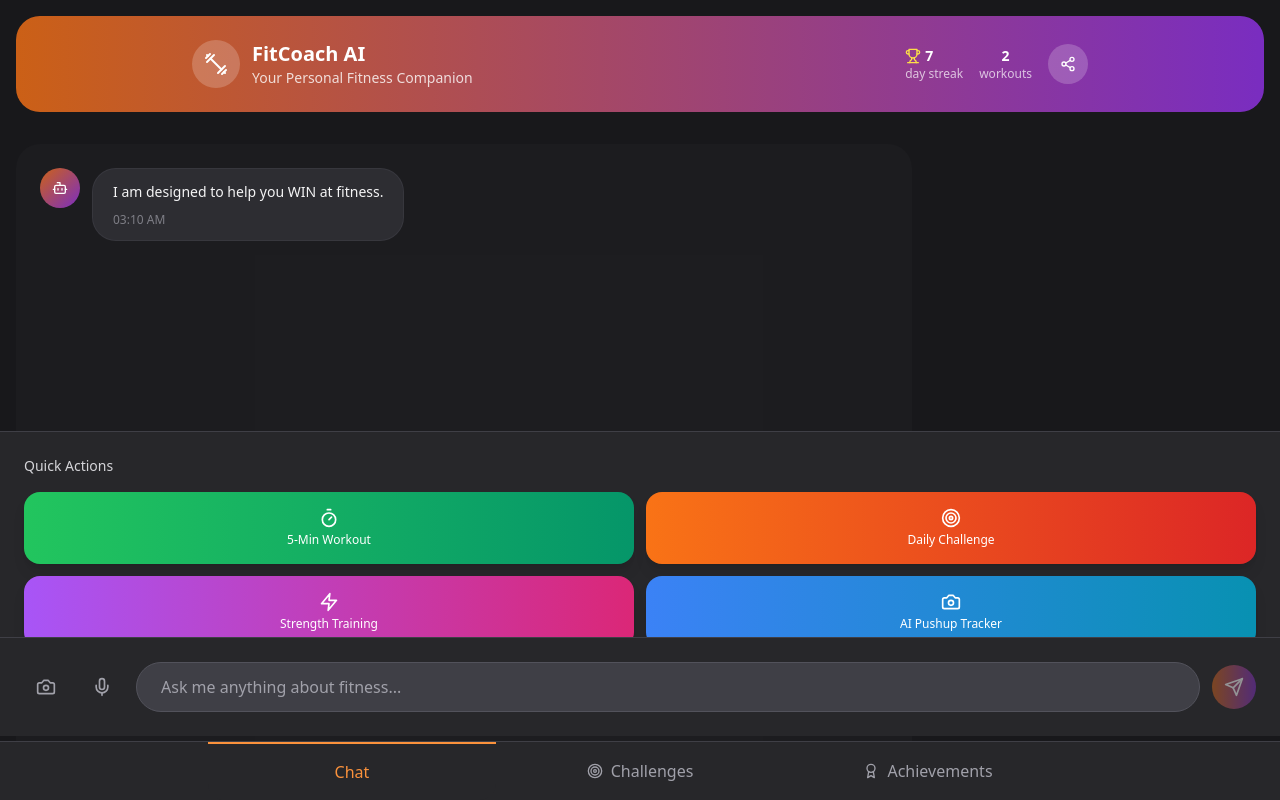
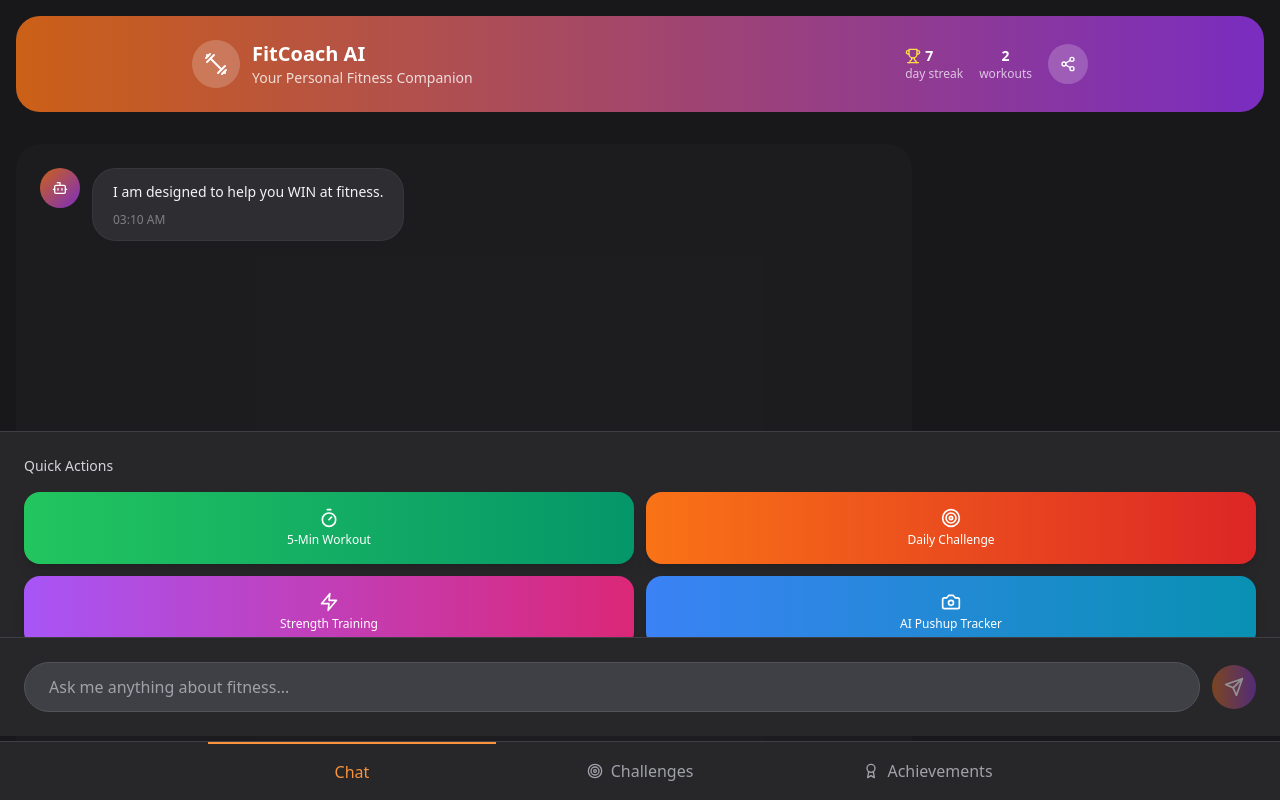
Before and after one commit to artchristech/passfitwin, a React (Vite) app: page / in a window 1280 px wide. Built offline with nearby package versions, Linux system fonts and the light colour scheme.

Commit message:
Remove Inspected Element Button

```diff
--- a/src/components/ChatInput.tsx
+++ b/src/components/ChatInput.tsx
@@ -1,5 +1,5 @@
 import React, { useState } from 'react';
-import { Send, Mic, Camera } from 'lucide-react';
+import { Send } from 'lucide-react';
 
 interface ChatInputProps {
   onSendMessage: (message: string) => void;
@@ -20,20 +20,6 @@ export default function ChatInput({ onSendMessage, isTyping }: ChatInputProps) {
   return (
     <form onSubmit={handleSubmit} className="fixed bottom-16 left-0 right-0 p-4 bg-zinc-800 border-t border-zinc-700 sm:p-6 z-10">
       <div className="flex items-center space-x-2 sm:space-x-3">
-        <button
-          type="button"
-          className="p-2 text-zinc-400 hover:text-orange-400 transition-all duration-300 rounded-full hover:bg-zinc-700 active:scale-95 sm:p-3"
-        >
-          <Camera className="w-4 h-4 sm:w-5 sm:h-5" />
-        </button>
-
-        <button
-          type="button"
-          className="p-2 text-zinc-400 hover:text-orange-400 transition-all duration-300 rounded-full hover:bg-zinc-700 active:scale-95 sm:p-3"
-        >
-          <Mic className="w-4 h-4 sm:w-5 sm:h-5" />
-        </button>
-
         <div className="flex-1 relative">
           <input
             type="text"
```
